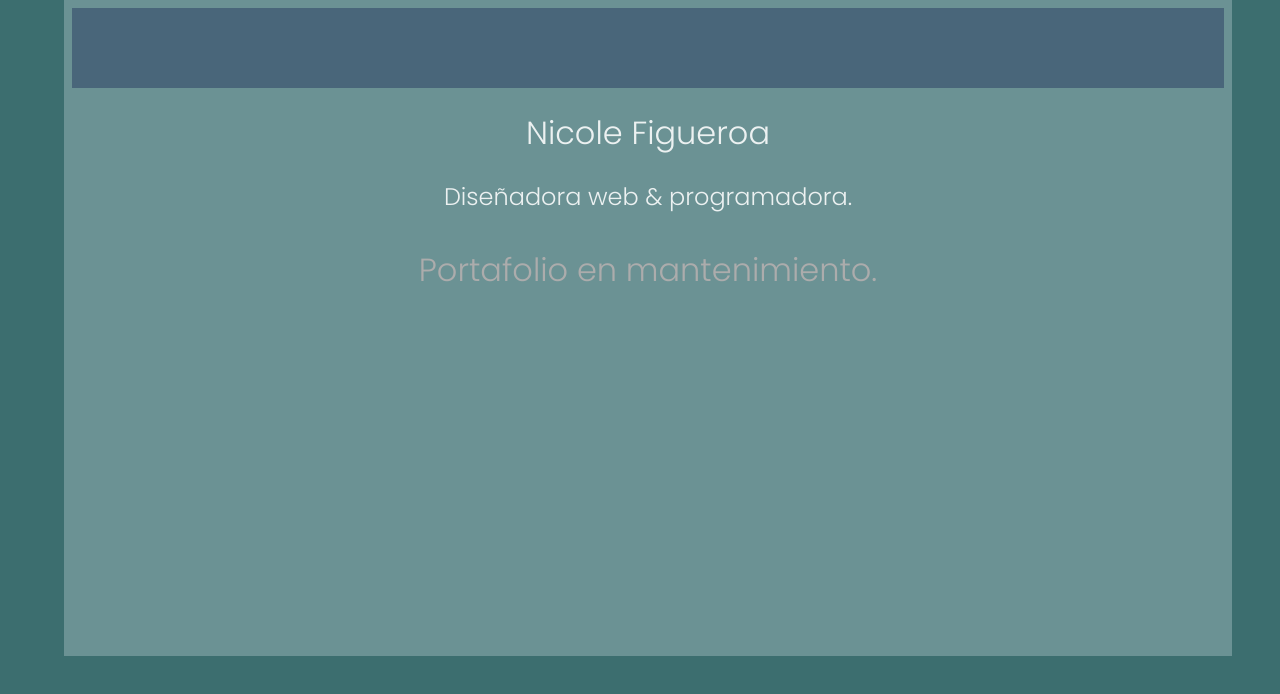
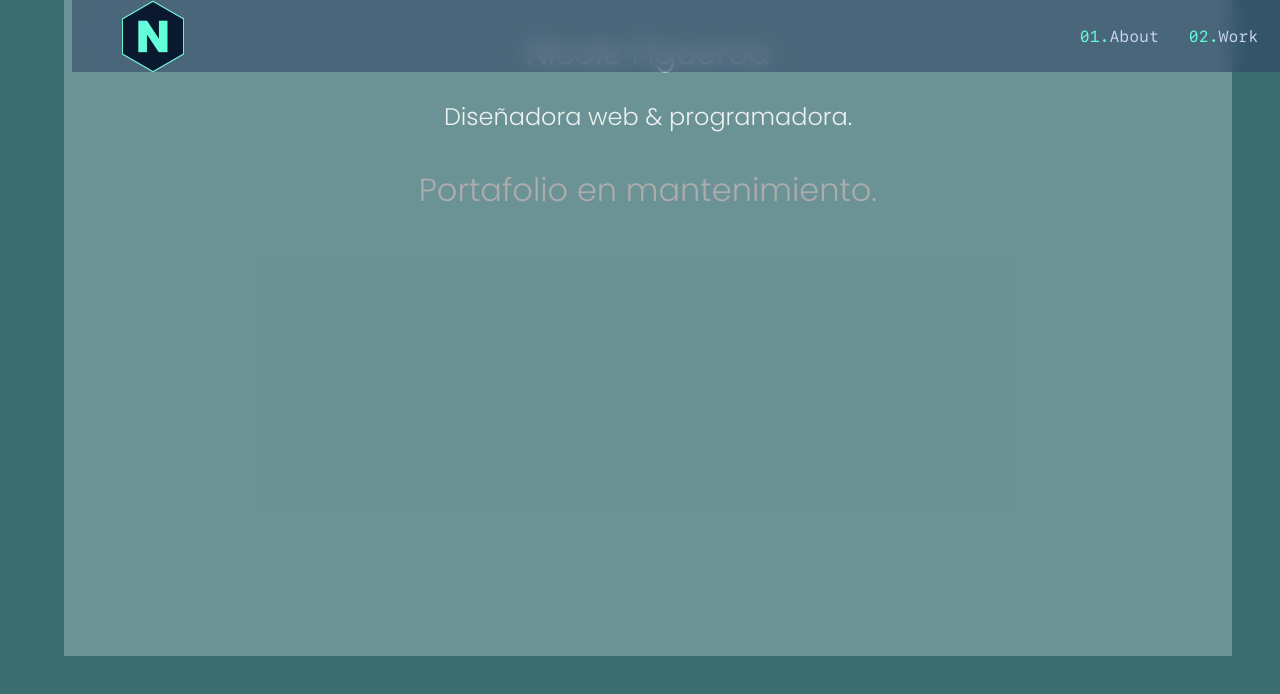
Before and after one commit to Linmake/Portfolio, a React (Vite) app: page / in a window 1280 px wide. Shown: the top 694 px of the page. Built offline with nearby package versions, Linux system fonts and the light colour scheme.

Commit message:
Maquetacion de Header de estilos de icono y NavBar

```diff
--- a/src/components/Header.jsx
+++ b/src/components/Header.jsx
@@ -3,8 +3,27 @@ export default function Header() {
   return (
     <>
       <header>
-
-      </header>
+        <img src="../../public/assets/NF.png" className="logo" alt="" />
+        <nav>
+          <ol className="row-list">
+            <li>
+              <a href="" className="link-page">
+                <span className="li-span">01. </span>About
+              </a>
+            </li>
+            <li>
+              <a href="" className="link-page">
+                <span className="li-span">02. </span>Work
+              </a>
+            </li>
+            <li>
+              <a href="" className="link-page">
+                <span className="li-span">03. </span>Contact
+              </a>
+            </li>
+          </ol>
+        </nav>
+      </header >
     </>
   )
 }
--- a/src/style/Header.css
+++ b/src/style/Header.css
@@ -1,5 +1,65 @@
+* {
+  box-sizing: inherit;
+}
 header {
   background-color: #2b3e6384;
-  height: 10vh;
+  height: var(--nav-height);
   width: 100%;
+  margin: 0;
+  font-family: "SFMono";
+  font-size: var(--fz-xs);
+  display: flex;
+  align-items: center;
+  justify-content: space-between;
+  position: fixed;
+  top: 0;
+  backdrop-filter: blur(10px);
+  pointer-events: auto !important;
+  user-select: auto !important;
+  unicode-bidi: isolate;
+  padding-left: 50px;
+  padding-right: 50px;
 }
+
+nav {
+  display: flex;
+  justify-content: space-between;
+  align-items: center;
+  height: 42px;
+}
+
+.row-list {
+  list-style: none;
+  display: flex;
+  flex-direction: row;
+}
+
+.row-list > li {
+  color: #ccd6f6;
+}
+
+.li-span {
+  color: #64ffda;
+}
+
+.link-page {
+  text-decoration: none;
+  text-decoration-skip-ink: auto;
+  color: #ccd6f6;
+  padding: 10px;
+  display: flex;
+  justify-content: space-between;
+  align-items: center;
+  transition: all 0.25s cubic-bezier(0.645, 0.045, 0.355, 1);
+  margin: 0 5px;
+}
+.link-page:hover {
+  color: #64ffda;
+}
+
+.logo {
+  width: 62px;
+  height: 72px;
+}
+.menu {
+}
```
